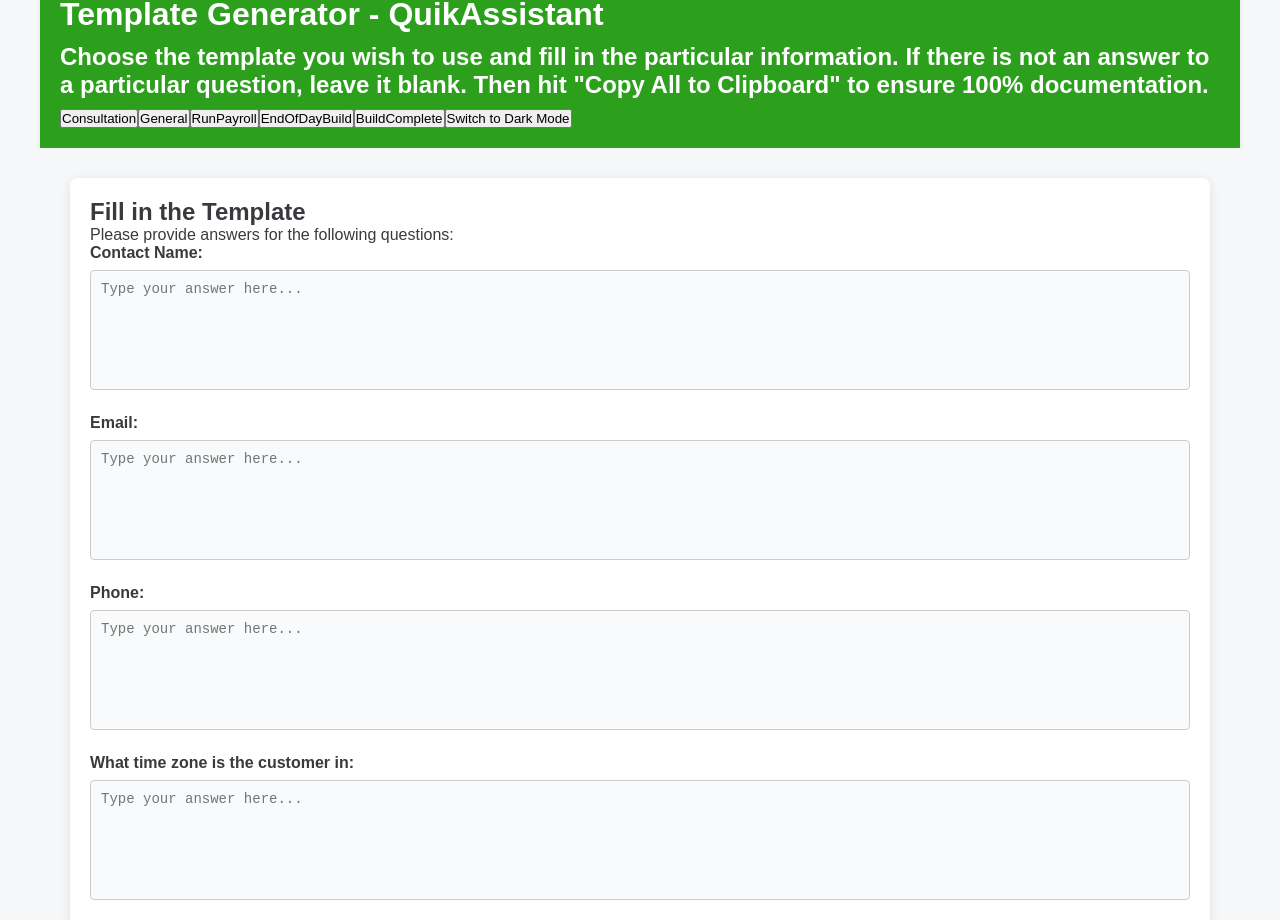
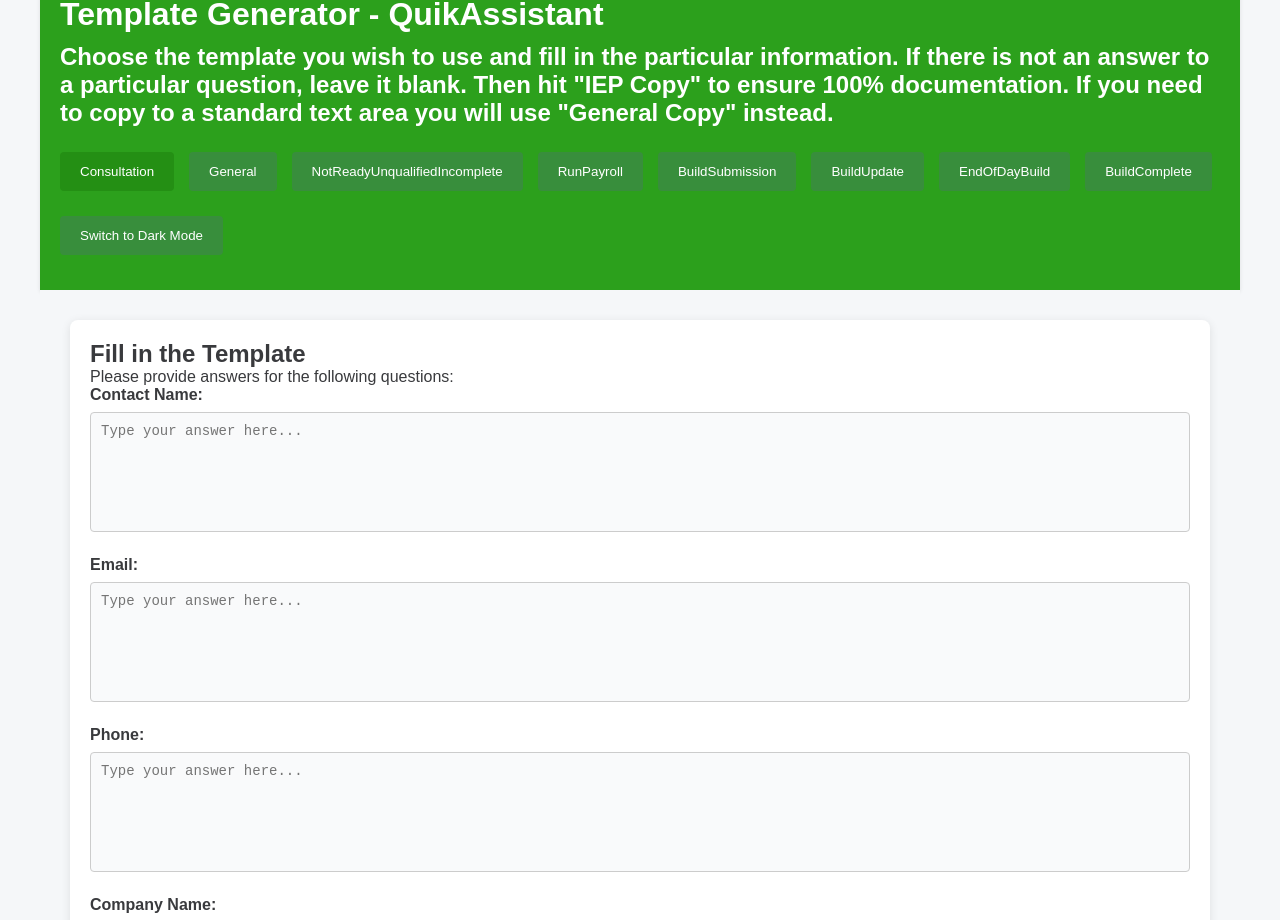
Before and after one commit to quikdagger/call_template_maker, a React (Create React App) app: page / in a window 1280 px wide. Shown: the part 34-954 px from the top of the page. Built offline with nearby package versions, Linux system fonts and the light colour scheme.

Commit message:
v0.2 SOP Update

```diff
--- a/src/App.js
+++ b/src/App.js
@@ -1,4 +1,4 @@
-import React, { useState } from 'react';
+import React, { useState, useEffect } from 'react';
 import questions from './questions.json';
 import TemplateForm from './components/TemplateForm';
 import './styles.css';
@@ -11,16 +11,36 @@
     setDarkMode(!darkMode);
   };
 
+  // Reflect dark mode on the <body> so page gutters match theme
+  useEffect(() => {
+    document.body.classList.toggle('dark-mode', darkMode);
+  }, [darkMode]);
+
   const templateOptions = Object.keys(questions);
+  // Always-on offline modal. Set to `true` to display the non-dismissible overlay.
+  // const showOfflineModal = true;
 
   return (
     <div className={`App ${darkMode ? 'dark-mode' : ''}`}>
+      {/* {showOfflineModal && (
+        <div className="offline-overlay" role="dialog" aria-modal="true">
+          <div className="offline-modal">
+            <h2>This application has been brought offline</h2>
+            <p>
+              This application has been brought offline until further notice in protest of a company's
+              claim to ownership in clear violation of the license for usage of this application.
+            </p>
+            <p className="offline-sign">Daniel 'Quik' Mason. 10/20/2025</p>
+          </div>
+        </div>
+      )} */}
       <header className={`App-header ${darkMode ? 'dark-mode' : ''}`}>
         <h1>Template Generator - QuikAssistant</h1>
         <h2>
           Choose the template you wish to use and fill in the particular information.
           If there is not an answer to a particular question, leave it blank. Then hit
-          "Copy All to Clipboard" to ensure 100% documentation.
+          "IEP Copy" to ensure 100% documentation. If you need to copy to a standard text area
+          you will use "General Copy" instead.
         </h2>
         <nav className="template-nav">
           {templateOptions.map((templateName) => (
--- a/src/components/TemplateForm.js
+++ b/src/components/TemplateForm.js
@@ -10,18 +10,32 @@
     }));
   };
 
-  const generateOutput = () => {
-    return questions.map((question) => {
+  const handleGeneralCopy = () => {
+    const textOutput = questions.map((question) => {
       const answer = answers[question]?.trim() || 'N/A';
       return `${question}: ${answer}`;
     }).join('\n');
+
+    navigator.clipboard.writeText(textOutput).then(() => {
+      alert('Copied as plain text.');
+    });
   };
 
-  const handleCopy = () => {
-    const textToCopy = generateOutput();
-    navigator.clipboard.writeText(textToCopy).then(() => {
-      alert('Template copied to clipboard!');
-    });
+  const handleIepCopy = () => {
+    const htmlOutput = questions.map((question) => {
+      const answer = answers[question]?.trim() || 'N/A';
+      return `<div><strong>${question}:</strong> ${answer}</div>`;
+    }).join('');
+
+    const blob = new Blob([htmlOutput], { type: 'text/html' });
+    const clipboardItem = new ClipboardItem({ 'text/html': blob });
+
+    navigator.clipboard.write([clipboardItem])
+      .then(() => alert('Copied as formatted HTML for IEP.'))
+      .catch((err) => {
+        console.error('HTML Copy failed:', err);
+        alert('Copy failed.');
+      });
   };
 
   return (
@@ -40,7 +54,10 @@
         </div>
       ))}
 
-      <button className="copy-btn" onClick={handleCopy}>Copy All to Clipboard</button>
+      <div className="button-group">
+        <button className="copy-btn" onClick={handleGeneralCopy}>General Copy</button>
+        <button className="copy-btn" onClick={handleIepCopy}>IEP Copy</button>
+      </div>
     </div>
   );
 };
--- a/src/questions.json
+++ b/src/questions.json
@@ -6,36 +6,49 @@
       "Contact Name:",
       "Email:",
       "Phone:",
-      "What time zone is the customer in:",
-      "What State does the business operate in?",
+      "Company Name:",
+      "What does the company do?",
+      "Customer’s Time Zone:",
+      "What State(s) does the business operate in?",
       "Do they have employees that live/work in other states?",
-      "If working in other states, do they have a work location address or do employees work from home?",
+      "Payroll History:",
       "Previous Payroll Provider(s):",
-      "Ask if Migration is complete if coming from DT and notify the client that all work completed by onboarding will not affect the Chart of Accounts.",
-      "# of employees to key in/paid in this year (include both active/inactive):",
+      "Any notable payroll circumstances this year? (EIN change, 1099s to W2)",
+      "# of employees paid this year (include both active/inactive):",
       "Payroll frequency:",
+      "Pay period begin/end date:",
       "First payroll check date:",
-      "Do you pay via DD or checks?",
-      "What is the highest DD net payroll for the company?",
-      "What is the highest DD net paid employee per check run?",
-      "Are there any special tax exemptions for the company or for the employees, or do you pay all applicable payroll taxes?",
+      "Employee Setup Info:",
+      "QB Time (Currently using/Want to use):",
       "Do you offer Vacation/Sick/PTO? If so, how are the hours accrued?",
       "Do you offer Healthcare/Retirement? Is the healthcare pre/post tax deduction?",
       "Do you have a company match for healthcare/retirement?",
       "Do you have other deductions/wage garnishments we need to be aware of?",
-      "Any unusual payroll circumstances this year?",
-      "Unscheduled payrolls (bonus, term, etc.)",
-      "Missing payroll (started in Q2, etc.)",
-      "Large gaps in payroll",
-      "What taxes have been paid (941/944, State WH, 940, etc.):",
-      "Of the taxes paid, what paycheck date are taxes paid through?",
-      "Who is handling outstanding tax payments?",
-      "Past due notices or warnings received?"
+      "Do you pay via DD or checks?",
+      "If checks: printing or handwriting?",
+      "What is the highest DD net payroll for the company?",
+      "What is the highest DD net paid employee per check run?",
+      "Are there any special tax exemptions for the company or for the employees, or do you pay all applicable payroll taxes?",
+      "Tax Questions",
+      "If LLC: SCorp or CCorp?",
+      "Filing Type(941/944/501c3)/Deposit Frequency:",
+      "Have you made any FUTA payments this year:",
+      "QuickBooks Desktop Specifics:",
+      "Is migration complete?",
+      "SF Case and PIN:",
+      "Admin Login/PW for portable file:",
+      "File uploaded during call? Y/N",
+      "If not, due date for file to meet EFP: (date)",
+      "Other Call Notes",
+      "Admin Login/PW for QB Desktop portable file:",
+      "Other Call Notes",
+      "Documents uploaded during call? Y/N/Partial",
+      "If not uploaded, due date for documents to meet EFP"
     ]
   },
   "General": {
-    "title": "General Template",
-    "description": "Use this template for documenting general interactions or call summaries. Leave any unanswered fields blank.",
+    "title": "General Call Notes Template",
+    "description": "Use the template below in the notes section in IEP immediately following any general call. This will help anybody who comes in behind you, and yourself, see how many contacts (attempts and connections) were made and what type of contact it was. Two way chat communications without an associated phone call do not require an additional note.",
     "questions": [
       "Name of customer",
       "Reason for call",
@@ -44,35 +57,87 @@
       "Any other relevant information"
     ]
   },
+  "NotReadyUnqualifiedIncomplete": {
+    "title": "Not Ready/ Unqualified/ Incomplete Notes Template",
+    "description": "Utilize this template when customers are unable to meet the following: Customer no start due to PEO, customer needs to start in the new Fiscal Year; Risk/ Compliance related issues; Unable to meet first payroll run; Duplicate engagement; Customer is associated with an ongoing product investigation.",
+    "questions": [
+      "Name of Customer:",
+      "Customer email/ phone number:",
+      "Reason for closing:",
+      "Final date of contact:",
+      "Refund Link provided: (Y/N)",
+      "IMPORTANT DETAILS:"
+    ]
+  },
   "RunPayroll": {
-    "title": "Run Payroll Template",
-    "description": "Use this template for documenting a payroll run call. Leave any unanswered fields blank.",
+    "title": "Run Payroll Call Notes Template",
+    "description": "Use the template below in the notes section in IEP immediately following first payroll calls.",
     "questions": [
       "Payroll Run Notes",
       "Contact Name:",
       "Phone:",
       "Email:",
+      "Prep Questions",
       "Has the customer signed authorization form? (y/n)",
       "Milestone updated in the Run Payroll In IEP? (y/n)",
       "Verify correct bank account (y/n)",
       "Verify pay period and check date correct (y/n)",
       "Correct FUD entered (y/n):",
+      "Payroll Run Call",
       "Did the Customer Submit Payroll (y/n)",
       "Payroll Processed via DD or Checks:",
       "Show reports center? (y/n)",
       "Show Tax Center? (y/n)",
       "Show Help Center:? (y/n)",
+      "Other",
       "Informed Customer to cancel old service?",
       "Informed Customer of Survey?",
       "Advise customer about Expert review?",
       "Other Notes:",
-      "Delete any customer files/reports/etc. saved to your computer?",
+      "Delete any customer files/reports/etc. saved to your computer ?",
       "Update Status on Setup tab?",
       "Any additional information?"
     ]
   },
+  "BuildSubmission": {
+    "title": "Build Submission Template",
+    "description": "Use this template for build submissions.",
+    "questions": [
+      "Build Type (EE’s only, History Only or Full Build):",
+      "All Reports uploaded and reviewed (Y/N)",
+      "FTU Complete: (if no, what steps are needed)",
+      "Pay Frequency:",
+      "What is the 1st PR/ Apt RFP date:",
+      "# of Active EE’s to be added:",
+      "Does builder need to delete inactive EE’s:",
+      "Special tax exemptions for employees or company(FUTA/SUI etc):",
+      "Instructions on earnings/deductions (include details):",
+      "Accrual rate for Vac/Sick:",
+      "Retirement/Pre/Post tax items:",
+      "Company Contributions:",
+      "Garnishments:",
+      "Instructions on historical payroll:",
+      "Previous Payroll Provider(s):",
+      "Closed quarter payrolls (list each quarter):",
+      "Current quarter check dates listed individually:",
+      "Current Quarter Tax Payments:",
+      "What date have taxes been paid through:",
+      "Who is handling outstanding tax payments?",
+      "Past due taxes to discuss w/ customer (if applicable):",
+      "Other Notes:",
+      "Additional notes for Builder (if needed):"
+    ]
+  },
+  "BuildUpdate": {
+    "title": "Build Update Template",
+    "description": "Builders and FOE's use the template below in IEP to communicate throughout the build process. Adding the @username will alert receiving expert of questions or updates to the build.",
+    "questions": [
+      "Who is the update for: (@username)",
+      "What is the request/update:"
+    ]
+  },
   "EndOfDayBuild": {
-    "title": "End of Day Build Template",
+    "title": "End of Day Build Notes Template",
     "description": "Use this template at the end of your build session. Leave any unanswered fields blank.",
     "questions": [
       "EEs Entered (including any applicable local taxes):",
@@ -83,7 +148,7 @@
     ]
   },
   "BuildComplete": {
-    "title": "Build Complete Template",
+    "title": "Build Complete Notes Template",
     "description": "Use this template after completing an account build. Leave any unanswered fields blank.",
     "questions": [
       "Agent who Reviewed/Built the account:",
--- a/src/styles.css
+++ b/src/styles.css
@@ -9,6 +9,12 @@
   font-family: 'Arial', sans-serif;
   background-color: #f5f7f9;
   color: #393a3d;
+}
+
+/* Global dark mode surface so side gutters are dark */
+body.dark-mode {
+  background-color: #000;
+  color: #e0e0e0;
 }
 
 .App {
@@ -34,14 +40,14 @@
   margin: 10px 0;
 }
 
-template-nav {
+.template-nav {
   display: flex;
   flex-wrap: wrap;
   gap: 15px;
   padding: 10px 0;
 }
 
-template-nav button {
+.template-nav button {
   padding: 12px 20px;
   background-color: #388e3c;
   color: white;
@@ -52,11 +58,11 @@
   margin: 5px 0;
 }
 
-template-nav button:hover {
+.template-nav button:hover {
   background-color: #2e7d32;
 }
 
-template-nav .active {
+.template-nav .active {
   background-color: #248f14;
 }
 
@@ -80,9 +86,9 @@
 }
 
 .template-form.dark-mode {
-  background-color: #2c2c2c;
-  color: #e0e0e0;
-  box-shadow: 0 2px 10px rgba(255, 255, 255, 0.1);
+  background-color: #111;
+  color: #fff;
+  box-shadow: 0 2px 10px rgba(255, 255, 255, 0.08);
 }
 
 .question-block {
@@ -104,6 +110,17 @@
   border-radius: 4px;
   background-color: #f9fafb;
   resize: none;
+}
+
+/* Dark mode fields: black background, white text */
+.template-form.dark-mode .question-block textarea {
+  background-color: #000;
+  color: #fff;
+  border-color: #444;
+}
+
+.template-form.dark-mode .question-block textarea::placeholder {
+  color: #aaa;
 }
 
 .question-block textarea:focus {
@@ -132,3 +149,68 @@
 button.copy-btn.dark-mode:hover {
   background-color: #2e7d32;
 }
+
+.button-group {
+  display: flex;
+  gap: 10px;
+  margin-top: 1rem;
+}
+
+.button-group button {
+  padding: 10px 16px;
+  font-size: 14px;
+  border-radius: 4px;
+  border: none;
+  cursor: pointer;
+}
+
+.copy-btn {
+  padding: 10px 16px;
+  font-size: 14px;
+  background-color: #2ca01c;
+  color: white;
+  border: none;
+  border-radius: 4px;
+  cursor: pointer;
+}
+
+.copy-btn:hover {
+  background-color: #248f14;
+}
+
+/* Offline overlay (non-dismissible) */
+.offline-overlay {
+  position: fixed;
+  inset: 0; /* top:0; right:0; bottom:0; left:0 */
+  background: rgba(0,0,0,0.7);
+  display: flex;
+  align-items: center;
+  justify-content: center;
+  z-index: 9999;
+}
+
+.offline-modal {
+  background: #fff;
+  color: #111;
+  max-width: 720px;
+  width: calc(100% - 40px);
+  padding: 28px;
+  border-radius: 8px;
+  box-shadow: 0 6px 24px rgba(0,0,0,0.4);
+  text-align: center;
+}
+
+.offline-modal h2 {
+  margin-bottom: 12px;
+  font-size: 1.25rem;
+}
+
+.offline-modal p {
+  margin-bottom: 8px;
+  line-height: 1.4;
+}
+
+.offline-sign {
+  margin-top: 14px;
+  font-weight: 600;
+}
```
